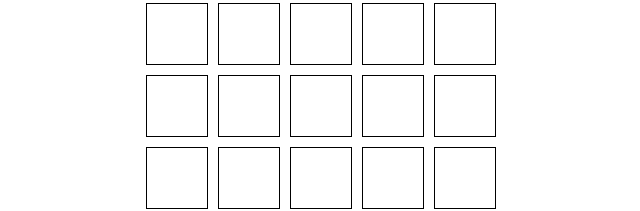
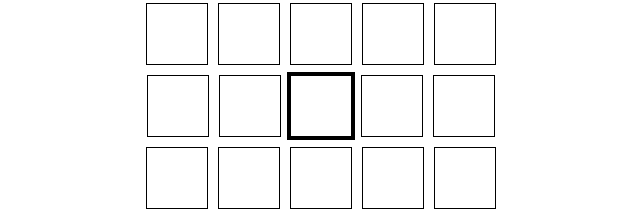
Before and after one commit to willyrk1/wordle-solver, a React (Vite) app: page / in a window 1280 px wide. Shown: the part 178-389 px from the top of the page, without its empty margins (319-959 px from the left). Built offline with nearby package versions, Linux system fonts and the light colour scheme.

Commit message:
Cursor code and display

```diff
--- a/src/App.jsx
+++ b/src/App.jsx
@@ -10,6 +10,7 @@ export default function App() {
       }))
     )
   )
+  const [cursor, setCursor] = React.useState([3, 2])
 
   React.useEffect(() => {
     function handleKeyDown(e) {
@@ -26,9 +27,15 @@ export default function App() {
 
   return (
     <>
-      {wordTries.map(word => (
+      {wordTries.map((word, wordIndex) => (
         <div className='word'>
-          {word.map(letterObj => <span className='letter'>{letterObj.letter}</span>)}
+          {word.map((letterObj, letterIndex) => {
+            const isCursor = wordIndex == cursor[0] && letterIndex == cursor[1]
+            const classString = isCursor ? 'letter cursor' : 'letter'
+            return (
+              <span className={classString}>{letterObj.letter}</span>
+            )
+          })}
         </div>
       ))}
     </>
--- a/src/App.scss
+++ b/src/App.scss
@@ -10,6 +10,11 @@
     justify-content: center;
 
     .letter {
+      &.cursor {
+        border: 4px solid #000;
+        margin: 1px;
+      }
+
       display: flex;
       align-items: center;
       justify-content: center;
```
